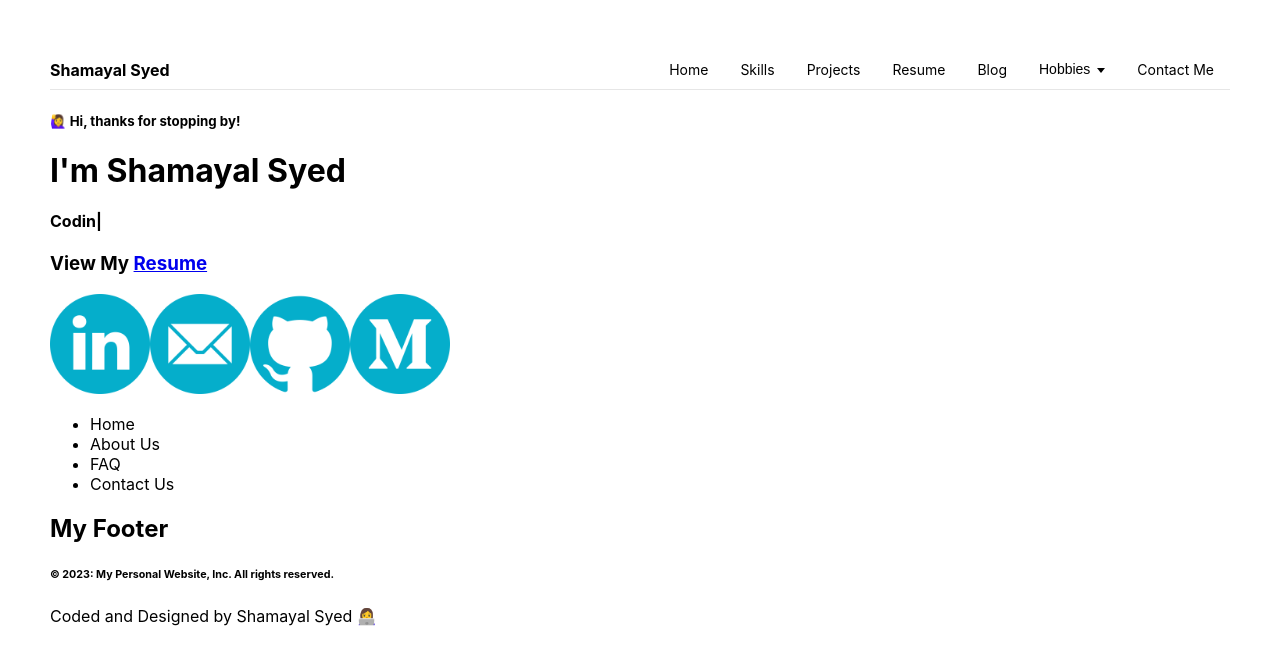
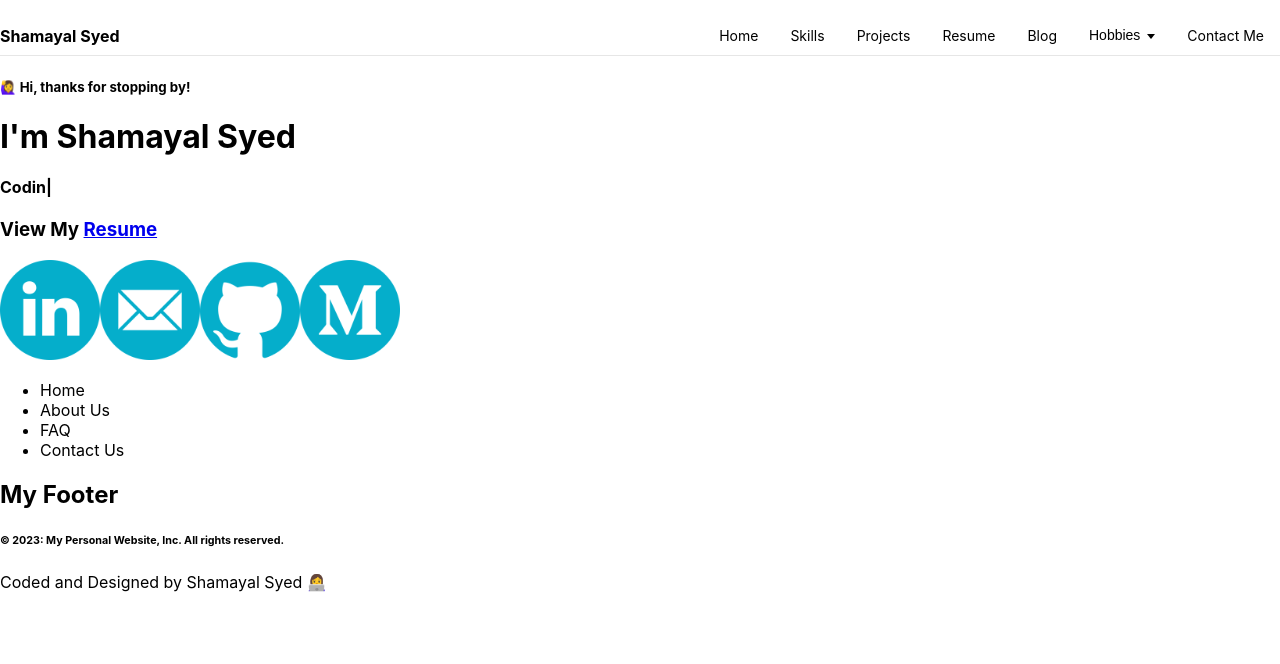
Before and after one commit to Shamayal/personal-website, a React (Create React App) app: page / in a window 1280 px wide. Shown: the top 664 px of the page. Built offline with nearby package versions, Linux system fonts and the light colour scheme.

Commit message:
styling changes to homepage

```diff
--- a/src/styles/HomePage.css
+++ b/src/styles/HomePage.css
@@ -1,5 +1,3 @@
 body {
-  /* background-color: #0096bf; */
-  margin: 50px;
-  /* padding: 100px; */
+  /* margin: 50px; */
 }
```
